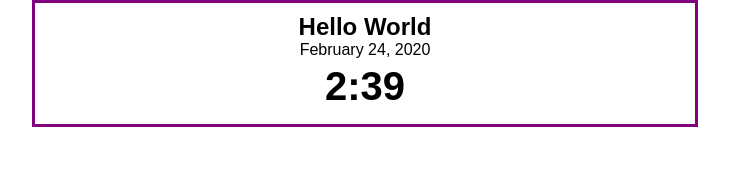
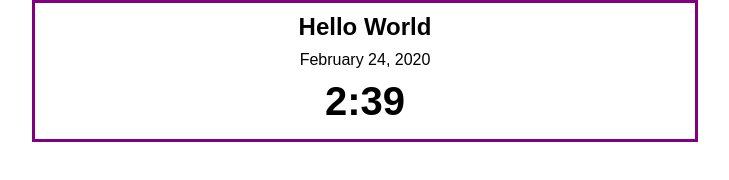
Before and after one commit to micah-rose/js-thirty, a plain HTML site: page index.html in a window 1280 px wide. Shown: the whole page, without its empty margins (275-1004 px from the left). Drawn offline with Linux system fonts and the light colour scheme.

Commit message:
Added 10px margin around date.

```diff
--- a/index.css
+++ b/index.css
@@ -13,6 +13,10 @@ body {
     text-align: center;
 }
 
+p{
+    margin: 10px;
+}
+
 h3 {
     font-size: 40px;
     margin: 5px;
```
